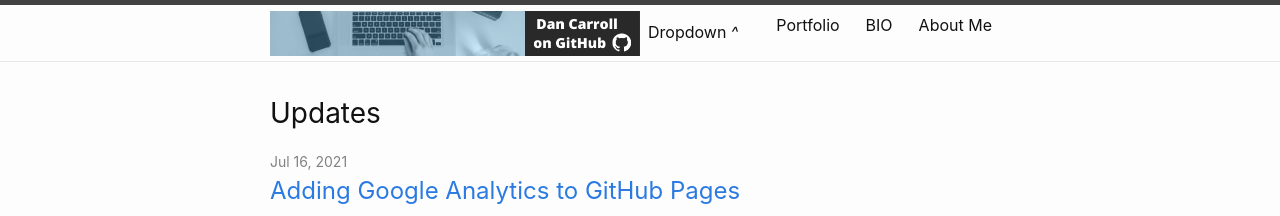
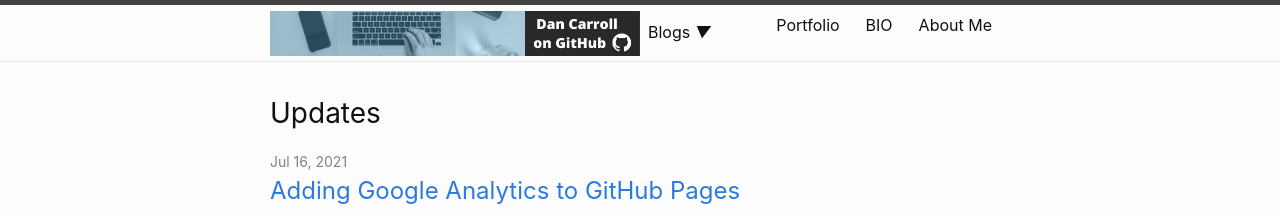
Before and after one commit to dan-carroll/dan-carroll.github.io, a Jekyll site: the page built from index.markdown, in a window 1280 px wide. Shown: the top 216 px of the page. Built offline with Jekyll 4.4.1, drawn with Linux system fonts in a browser that asks for light colours.

Commit message:
Update header.html
Changed dropdown and dropdown content items text. Added caret down html entity character to dropdown item.

```diff
--- a/_includes/header.html
+++ b/_includes/header.html
@@ -23,14 +23,14 @@
             <a class="page-link" href="https://dan-carroll.github.io/dan-carroll-portfolio/">Portfolio</a>
 
             <div class="dropdown">
-                <button class="dropbtn">Dropdown
-                  <i> ^ </i>
+                <button class="dropbtn">Blogs
+                  <i>  &#9660;</i>
                   <!--  <i class="fa fa-caret-down"></i> -->
                 </button>
                 <div class="dropdown-content">
-                    <a href="#">Link 1</a>
-                    <a href="#">Link 2</a>
-                    <a href="#">Link 3</a>
+                    <a href="#">Rather Be Coding</a>
+                    <a href="#">Dan Reads</a>
+                    <a href="#">Graphic Design Challenge</a>
                 </div>
             </div>
 
```
